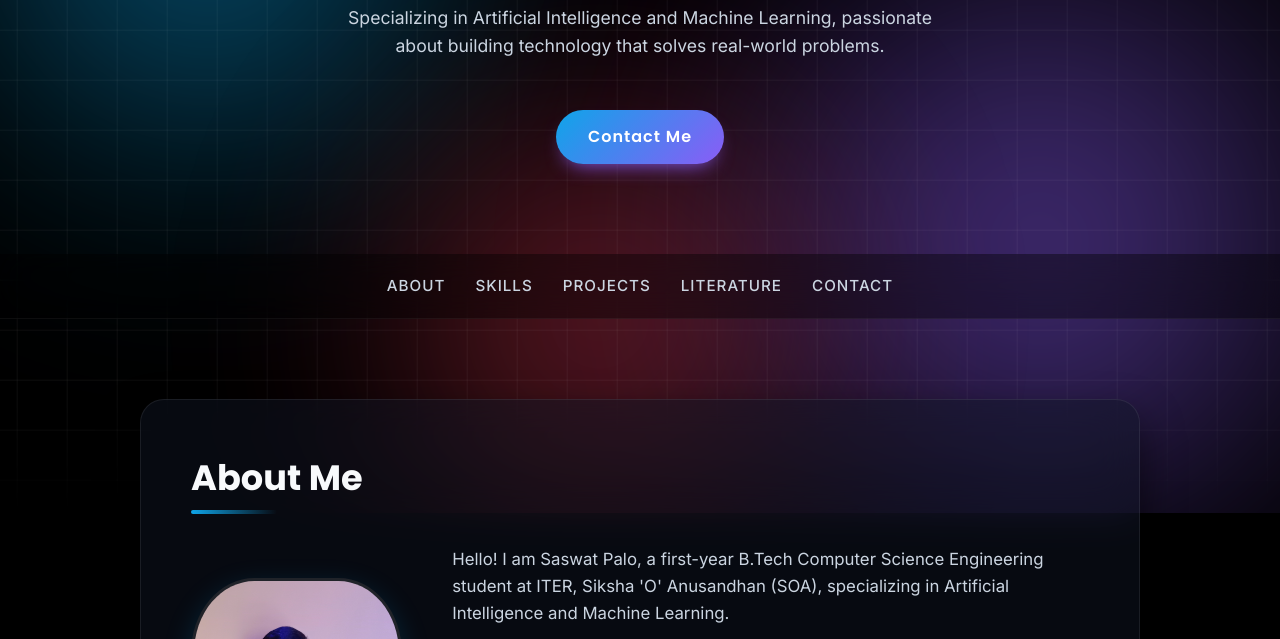
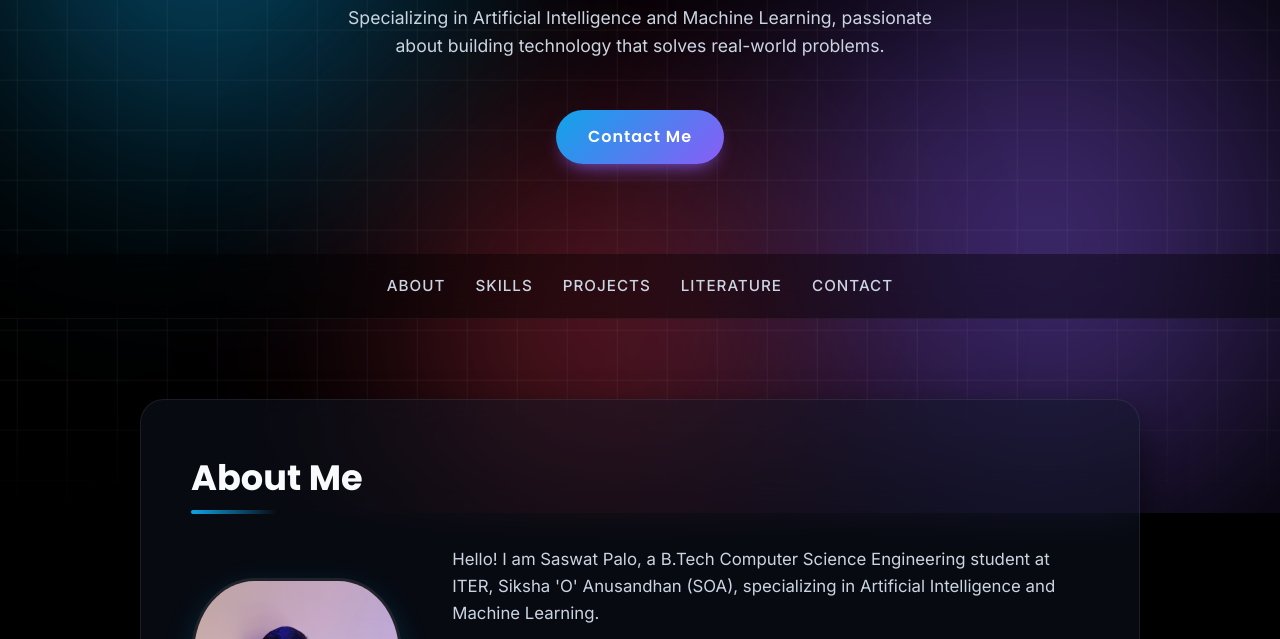
Before and after one commit to Saswat-Palo/self-portfolio, a plain HTML site: page index.html in a window 1280 px wide. Shown: the part 287-926 px from the top of the page. Drawn offline with Linux system fonts and the light colour scheme.

Commit message:
Update statement

```diff
--- a/index.html
+++ b/index.html
@@ -534,7 +534,7 @@ footer {
     <img src="images/profile_sp.jpg" alt="Saswat Palo" class="about-img">
     <div class="about-text">
       <p>
-        Hello! I am Saswat Palo, a first-year B.Tech Computer Science Engineering
+        Hello! I am Saswat Palo, a B.Tech Computer Science Engineering
         student at ITER, Siksha 'O' Anusandhan (SOA), specializing in Artificial
         Intelligence and Machine Learning.
       </p>
```
